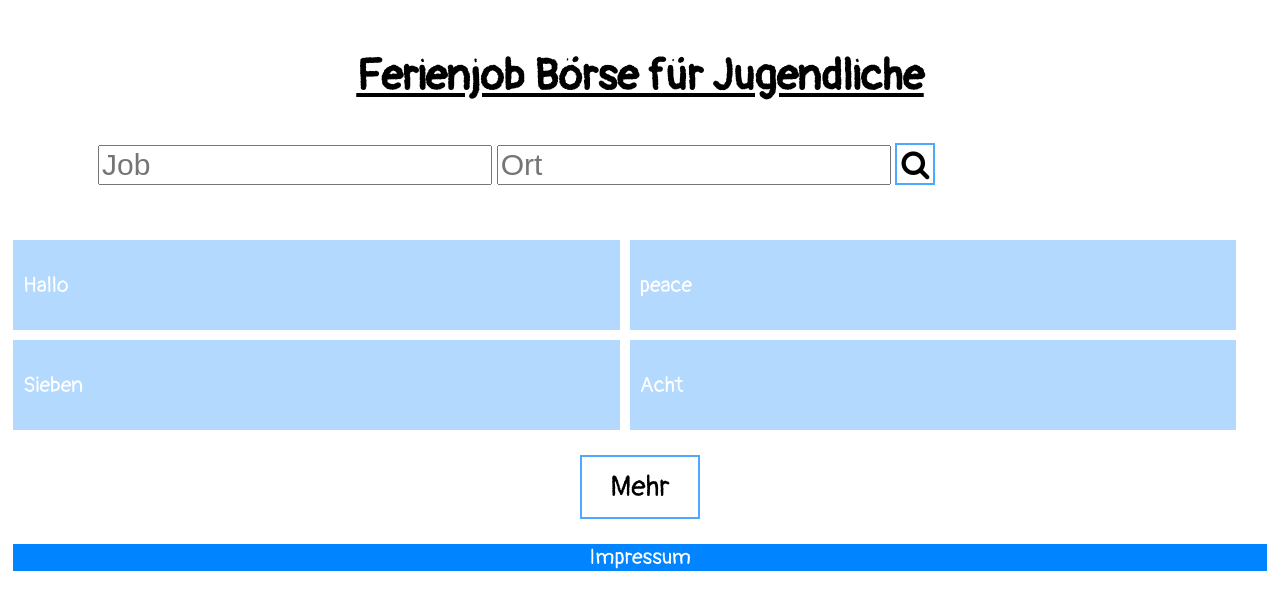
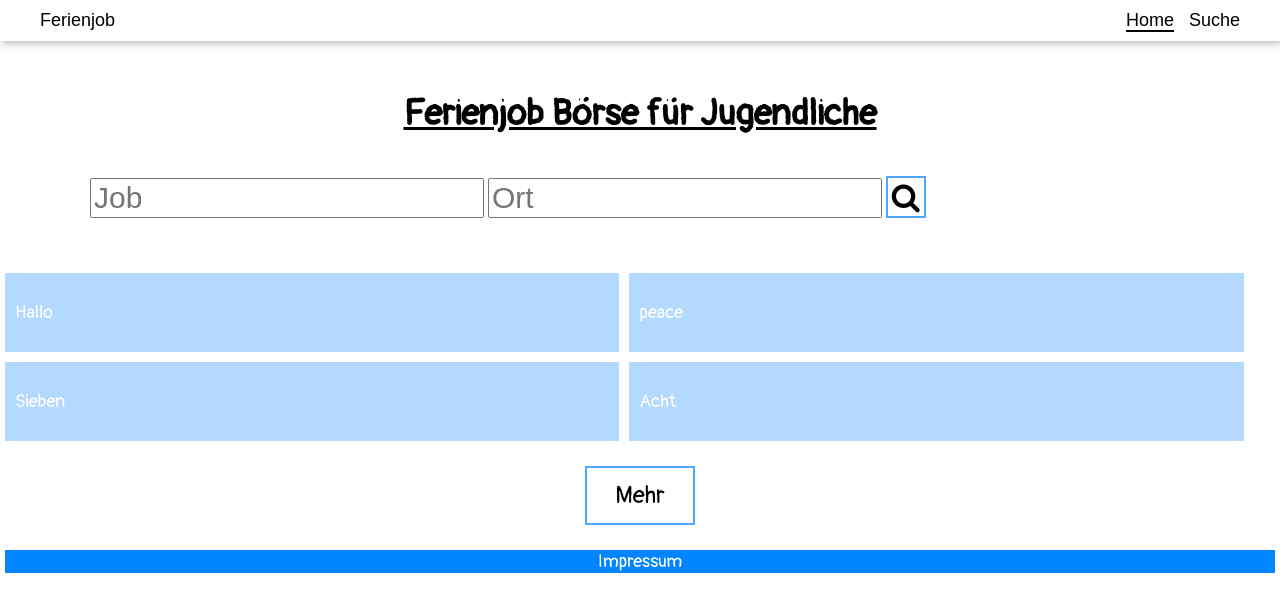
Before and after one commit to ferienjob/django, a Django app: page / in a window 1280 px wide. Shown: the top 612 px of the page. Run offline with Django 3.2, Linux system fonts and the light colour scheme; some libraries are stand-ins or nearby versions.

Commit message:
added navbar

```diff
--- a/FerienJobsBoerse/views.py
+++ b/FerienJobsBoerse/views.py
@@ -1,11 +1,16 @@
 from django.http import HttpResponse
 from django.template import Context , loader
 from django.shortcuts import render
+
+routes = [
+    {'name': 'Home', 'key': '/'},
+    {'name': 'Suche', 'key': '/suche/'}
+]
 
 # def base(request):
 #     return render(request, '../templates/base.html', {'message':'Hello Word 123'})
 
 def start(request):
-    return render(request, '../templates/home.html', {'message':'Hello Word 123'})
+    return render(request, '../templates/home.html', {'routes': routes, 'current_route': '/'})
 def suche(request):
-    return render(request, '../templates/suche.html', {'message':'Hello Word 123'})
+    return render(request, '../templates/suche.html', {'routes': routes, 'current_route': '/suche/'})
--- /dev/null
+++ b/static/global.css
@@ -0,0 +1,39 @@
+
+html, body {
+  margin: 0;
+  padding: 0;
+}
+body {
+  font-size: 18px;
+}
+
+header {
+  font-family: sans-serif;
+
+  background: white;
+  margin: 0;
+  padding: 10px 40px;
+
+  display: flex;
+
+  box-shadow: 2px 2px 8px rgba(0, 0, 0, 0.3);
+}
+header a.brand, header nav a {
+  color: black;
+  text-decoration: none;
+}
+header a.brand {
+
+}
+header nav {
+  margin-left: auto;
+}
+header nav a {
+  border-bottom: 2px solid transparent;
+}
+header nav a:not(:last-child) {
+  margin: 0 10px;
+}
+header nav a:hover, header nav a.active {
+  border-bottom: 2px solid black;
+}
--- a/static/home.css
+++ b/static/home.css
@@ -10,7 +10,7 @@
 }
 body{
     font-family: 'Pangolin', cursive;
-    font-size:135%;
+    font-size: 18px;
 }
 
 /*
--- a/templates/_base.html
+++ b/templates/_base.html
@@ -0,0 +1,30 @@
+{% load static %}
+
+<!DOCTYPE html>
+<html lang="en">
+  <head>
+    <meta charset="UTF-8">
+    <title>{% block title %}{% endblock %} - Ferienjobs für Jugendliche</title>
+    <link href="https://fonts.googleapis.com/css?family=Pangolin" rel="stylesheet">
+    <link rel="stylesheet" href="https://maxcdn.bootstrapcdn.com/font-awesome/4.4.0/css/font-awesome.min.css">
+    <link rel="stylesheet" type="text/css" href="{% static "global.css" %}">
+    {% block head %}
+    {% endblock %}
+  </head>
+  <body>
+    <header>
+      <a href="/" class="brand">Ferienjob</a>
+      <nav>
+        {% for route in routes %}
+          {% if route.key == current_route %}
+            <a href="{{ route.key }}" class="active">{{ route.name }}</a>
+          {% else %}
+            <a href="{{ route.key }}">{{ route.name }}</a>
+          {% endif %}
+        {% endfor %}
+      </nav>
+    </header>
+    {% block content %}
+    {% endblock %}
+  </body>
+</html>
--- a/templates/home.html
+++ b/templates/home.html
@@ -1,4 +1,52 @@
+
+{% extends "_base.html" %}
 {% load static %}
+
+{% block title %}Home{% endblock %}
+
+{% block head %}
+  <link rel="stylesheet" type="text/css" href="{% static "home.css" %}">
+{% endblock %}
+
+{% block content %}
+  <form class="hero" action="/suche" method="get">
+      <h1>Ferienjob Börse für Jugendliche</h1>
+      <div class="hero_suche">
+          <input placeholder="Job" name="title">
+          <input placeholder="Ort" name="ort">
+          <button class="button1">
+              <a href="#">
+                  <i class="fa fa-search fa-3x" ></i>
+              </a>
+          </button>
+      </div>
+  </form>
+
+
+  <div class="jobs">
+       <div class="job">
+          <p>Hallo</p>
+       </div>
+       <div class="job">
+          <p>peace</p>
+       </div>
+       <div class="job">
+           <p>Sieben</p>
+       </div>
+       <div class="job">
+           <p>Acht</p>
+       </div>
+  </div>
+
+  <div class="mitte">
+      <button class="button2"> Mehr</button>
+  </div>
+
+  <footer>Impressum</footer>
+{% endblock %}
+
+
+<!-- {% load static %}
 
 <!DOCTYPE html>
 <html lang="en">
@@ -8,21 +56,22 @@
     <link href="https://fonts.googleapis.com/css?family=Pangolin" rel="stylesheet">
     <link rel="stylesheet" href="https://maxcdn.bootstrapcdn.com/font-awesome/4.4.0/css/font-awesome.min.css">
     <link rel="stylesheet" type="text/css" href="{% static "home.css" %}">
+
 </head>
 
 <body>
-    <div class="hero">
+    <form class="hero" action="/suche" method="get">
         <h1>Ferienjob Börse für Jugendliche</h1>
         <div class="hero_suche">
-            <input placeholder="Job">
-            <input placeholder="Ort">
+            <input placeholder="Job" name="title">
+            <input placeholder="Ort" name="ort">
             <button class="button1">
                 <a href="#">
                     <i class="fa fa-search fa-3x" ></i>
                 </a>
             </button>
         </div>
-    </div>
+    </form>
 
 
     <div class="jobs">
@@ -46,4 +95,4 @@
 
     <footer>Impressum</footer>
 </body>
-</html>
+</html> -->
```
Also changed, not shown: templates/suche.html (+13 -16 lines).
